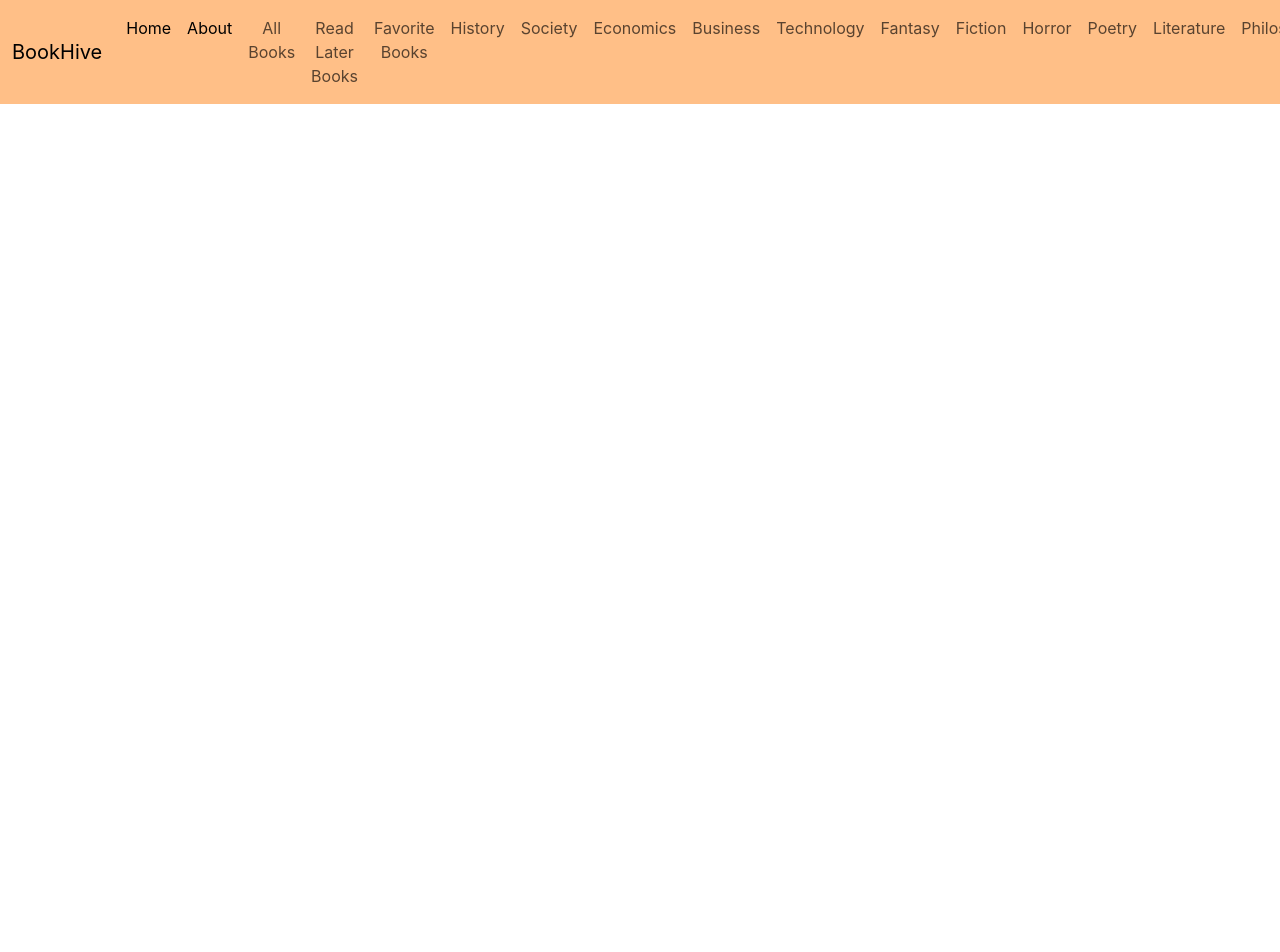
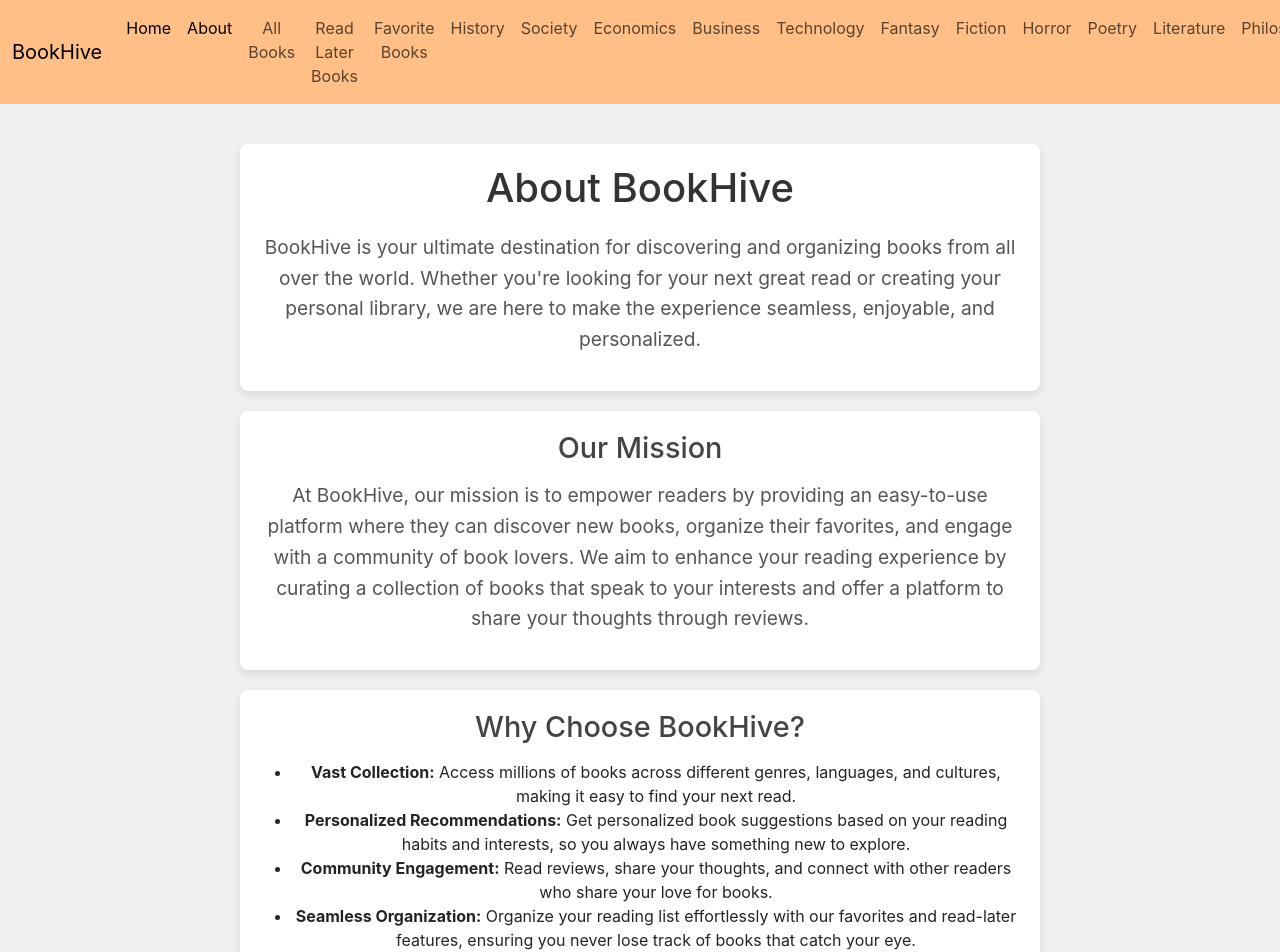
Before and after one commit to 19kirti/BookHive-my-books-finder-app, a React (Create React App) app: page /about in a window 1280 px wide. Shown: the top 952 px of the page. Before the commit the page ends 800 px from the top, so only its background shows below. Built offline with nearby package versions, Linux system fonts and the light colour scheme.

Commit message:
Home and About Sections implemented properly

```diff
--- a/src/App.css
+++ b/src/App.css
@@ -97,3 +97,98 @@ border-width: 2px;
 html {
   scroll-behavior: smooth;
 }
+
+/* CSS to center the content on the page without cutting off the top or bottom */
+.about-container {
+  display: flex;
+  flex-direction: column;
+  justify-content: center;
+  align-items: center;
+  min-height: 100vh; /* Ensures full height without cutting */
+  padding: 40px 20px; /* Extra padding to avoid cutting at the top and bottom */
+  text-align: center;
+  background-color: #f0f0f0; /* Light background color */
+  box-sizing: border-box; /* Ensures padding is included in element's total height */
+}
+
+/* Section styling */
+.about-container section {
+  max-width: 800px; /* Limit width for better readability */
+  margin-bottom: 20px;
+  padding: 20px;
+  background-color: #fff;
+  border-radius: 8px;
+  box-shadow: 0px 4px 8px rgba(0, 0, 0, 0.1); /* Subtle shadow for card effect */
+}
+
+/* Heading styles */
+.about-container h1 {
+  font-size: 2.5rem;
+  margin-bottom: 20px;
+  color: #333;
+}
+
+.about-container h2 {
+  font-size: 1.8rem;
+  margin-bottom: 15px;
+  color: #444;
+}
+
+/* Paragraph styling */
+.about-container p {
+  font-size: 1.2rem;
+  line-height: 1.6;
+  color: #555;
+}
+
+/* CSS to center the content on the page without cutting off the top or bottom */
+.home-container {
+  display: flex;
+  flex-direction: column;
+  justify-content: center;
+  align-items: center;
+  min-height: 100vh; /* Ensures full height without cutting */
+  padding: 40px 20px; /* Extra padding to avoid cutting at the top and bottom */
+  text-align: center;
+  background-color: #f0f0f0; /* Light background color */
+  box-sizing: border-box; /* Ensures padding is included in element's total height */
+}
+
+/* Section styling */
+.home-container section {
+  max-width: 800px; /* Limit width for better readability */
+  margin-bottom: 20px;
+  padding: 20px;
+  background-color: #fff;
+  border-radius: 8px;
+  box-shadow: 0px 4px 8px rgba(0, 0, 0, 0.1); /* Subtle shadow for card effect */
+}
+
+/* Heading styles */
+.home-container h1 {
+  font-size: 2.5rem;
+  margin-bottom: 20px;
+  color: #333;
+}
+
+.home-container h2 {
+  font-size: 1.8rem;
+  margin-bottom: 15px;
+  color: #444;
+}
+
+/* Paragraph and list styling */
+.home-container p, .home-container li {
+  font-size: 1.2rem;
+  line-height: 1.6;
+  color: #555;
+}
+
+.home-container ul {
+  list-style-type: none;
+  padding: 0;
+}
+
+.home-container li {
+  margin-bottom: 10px;
+}
--- a/src/App.js
+++ b/src/App.js
@@ -4,6 +4,8 @@ import BooksInfo from './components/BooksInfo';
 import LoadingBar from 'react-top-loading-bar';
 import { useState } from 'react';
 import { BrowserRouter as Router, Routes, Route } from 'react-router-dom';
+import Home from './components/Home';
+import About from './components/About';
 
 function App() {
 
@@ -29,6 +31,10 @@ function App() {
 
     <Routes>
 
+    <Route exact path = "/home" element={<Home showProgress={showProgress} /> } />
+    <Route exact path = "/about" element={<About showProgress={showProgress} />} />
+    <Route exact path = "/" element={<Home showProgress={showProgress} /> } />
+
     <Route exact path = "/history" element={<BooksInfo showProgress={showProgress} category="history" maxResults={6}/>} />
     <Route exact path = "/society" element={<BooksInfo showProgress={showProgress} category="society" maxResults={6}/>} />
     <Route exact path = "/economics" element={<BooksInfo showProgress={showProgress} category="economics" maxResults={6} />} />
--- /dev/null
+++ b/src/components/About.jsx
@@ -0,0 +1,59 @@
+import React from 'react';
+
+const About = ({showProgress}) => {
+  return (
+    <div className="about-container">
+      <section>
+        <h1>About BookHive</h1>
+        <p>
+          BookHive is your ultimate destination for discovering and organizing books from all over the world.
+          Whether you're looking for your next great read or creating your personal library, we are here to
+          make the experience seamless, enjoyable, and personalized.
+        </p>
+      </section>
+
+      <section>
+        <h2>Our Mission</h2>
+        <p>
+          At BookHive, our mission is to empower readers by providing an easy-to-use platform where they can
+          discover new books, organize their favorites, and engage with a community of book lovers. We aim to
+          enhance your reading experience by curating a collection of books that speak to your interests and
+          offer a platform to share your thoughts through reviews.
+        </p>
+      </section>
+
+      <section>
+        <h2>Why Choose BookHive?</h2>
+        <ul>
+          <li>
+            <strong>Vast Collection:</strong> Access millions of books across different genres, languages,
+            and cultures, making it easy to find your next read.
+          </li>
+          <li>
+            <strong>Personalized Recommendations:</strong> Get personalized book suggestions based on your
+            reading habits and interests, so you always have something new to explore.
+          </li>
+          <li>
+            <strong>Community Engagement:</strong> Read reviews, share your thoughts, and connect with other
+            readers who share your love for books.
+          </li>
+          <li>
+            <strong>Seamless Organization:</strong> Organize your reading list effortlessly with our favorites
+            and read-later features, ensuring you never lose track of books that catch your eye.
+          </li>
+        </ul>
+      </section>
+
+      <section>
+        <h2>Join the BookHive Community</h2>
+        <p>
+          Become a part of a global community that celebrates the joy of reading. At BookHive, every reader’s
+          journey is unique, and we are committed to helping you discover, share, and immerse yourself in the
+          world of books.
+        </p>
+      </section>
+    </div>
+  );
+};
+
+export default About;
--- /dev/null
+++ b/src/components/Home.jsx
@@ -0,0 +1,48 @@
+import React from 'react';
+
+const Home = ({ showProgress }) => {
+  return (
+    <div className="home-container">
+      <section>
+        <h1>Welcome to BookHive</h1>
+        <p>
+
+            Discover, Explore, and Elevate Your Reading Journey!</p>
+      </section>
+
+      <section>
+        <h2>At BookHive</h2>
+        <p>
+
+          We believe every book has a story waiting to be discovered. Whether you're a curious reader,
+          an avid bibliophile, or simply searching for your next great read, our app is designed to
+          bring the vast world of literature right to your fingertips.
+        </p>
+      </section>
+
+      <section>
+        <h2>Key Features</h2>
+        <ul>
+          <li>
+            <strong>Search Seamlessly:</strong> Find books from a wide range of genres, authors,
+            and categories using our smart search functionality powered by the Google Books API.
+          </li>
+          <li>
+            <strong>Organize Your Reads:</strong> Create personalized lists, mark your favorites,
+            and save books to read later. Your perfect library is just a click away!
+          </li>
+          <li>
+            <strong>Engage with Reviews:</strong> See what others are saying about the books you love
+            and contribute your own thoughts.
+          </li>
+          <li>
+            <strong>Explore Categories:</strong> From Fiction to Fantasy, History to Science,
+            dive into a world of books tailored to your preferences.
+          </li>
+        </ul>
+      </section>
+    </div>
+  );
+};
+
+export default Home;
--- a/src/components/Navbar.jsx
+++ b/src/components/Navbar.jsx
@@ -7,17 +7,17 @@ const Navbar = () => {
 
     <nav className="navbar navbar-expand-lg sticky-top">
     <div className="container-fluid">
-      <a className="navbar-brand" href="#">BookHive</a>
+      <Link className="navbar-brand" to="/">BookHive</Link>
       <button className="navbar-toggler" type="button" data-bs-toggle="collapse" data-bs-target="#navbarSupportedContent" aria-controls="navbarSupportedContent" aria-expanded="false" aria-label="Toggle navigation">
         <span className="navbar-toggler-icon"></span>
       </button>
       <div className="collapse navbar-collapse" id="navbarSupportedContent">
         <ul className="navbar-nav me-auto mb-2 mb-lg-0">
           <li className="nav-item">
-            <a className="nav-link active" aria-current="page" href="#">Home</a>
+            <Link className="nav-link active" aria-current="page" to="/home">Home</Link>
           </li>
           <li className="nav-item">
-            <a className="nav-link active" href="#">About</a>
+            <Link className="nav-link active" to="/about">About</Link>
           </li>
 
           <li className="nav-item">
```
